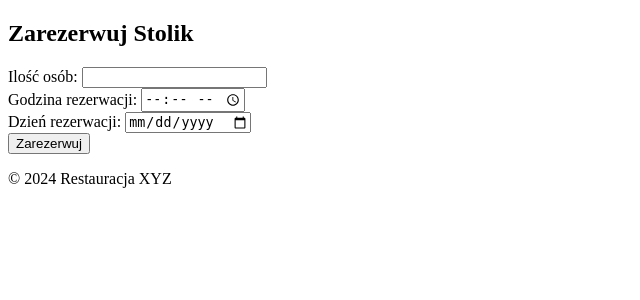
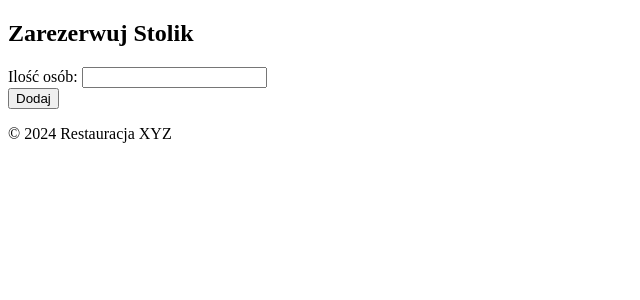
Before and after one commit to PiotrSzol/wsb_projekt, a Flask app: page /dodaj_stolik in a window 1280 px wide. Shown: the part 188-488 px from the top of the page, without its empty margins (0-640 px from the left). Run offline with Flask 3, Linux system fonts and the light colour scheme.

Commit message:
zmiany moje

```diff
--- a/templates/dodaj_stolik.html
+++ b/templates/dodaj_stolik.html
@@ -6,8 +6,6 @@
     <h2>Zarezerwuj Stolik</h2>
     <form method="post">
         Ilość osób: <input type="number" name="ilosc_osob" required><br>
-        Godzina rezerwacji: <input type="time" name="godzina_rezerwacji" required><br>
-        Dzień rezerwacji: <input type="date" name="dzien_rezerwacji" required><br>
-        <input type="submit" value="Zarezerwuj">
+        <input type="submit" value="Dodaj">
     </form>
 {% endblock %}
```
Also changed, not shown: instance/site.db.
